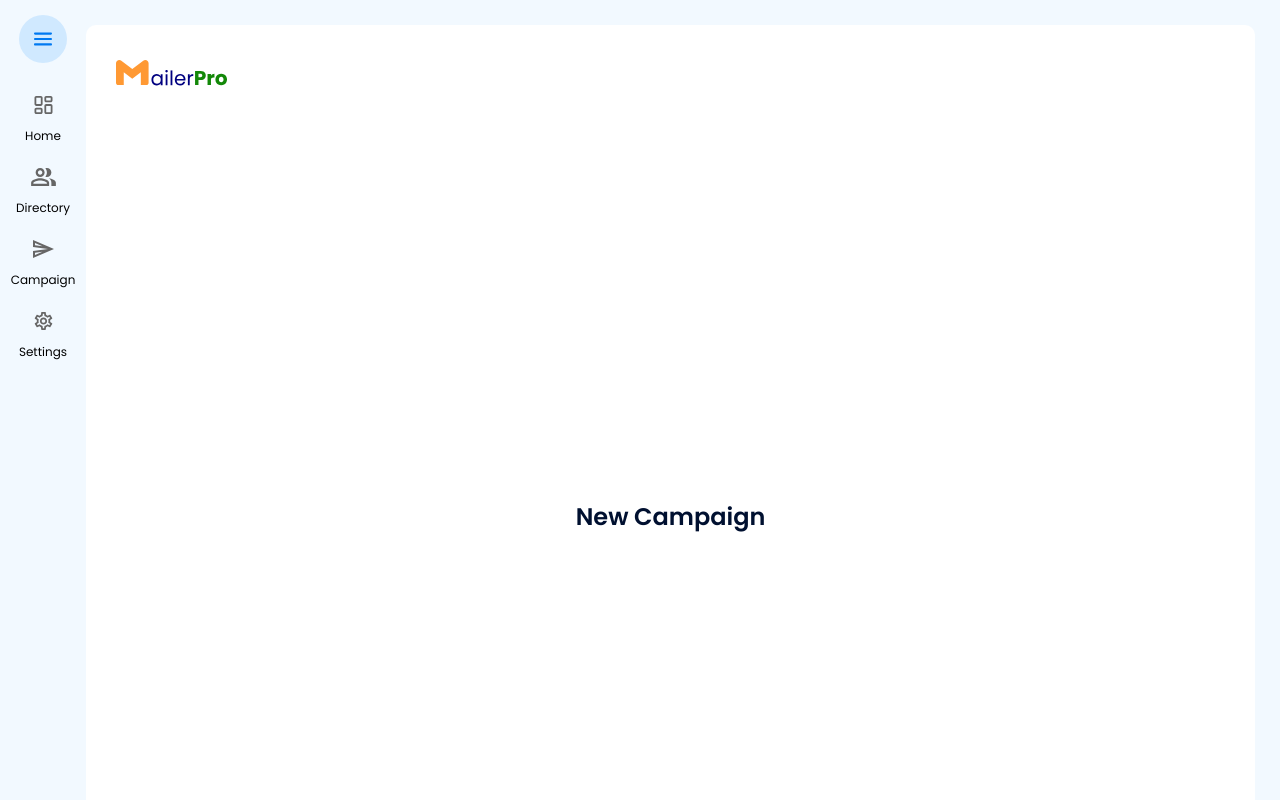
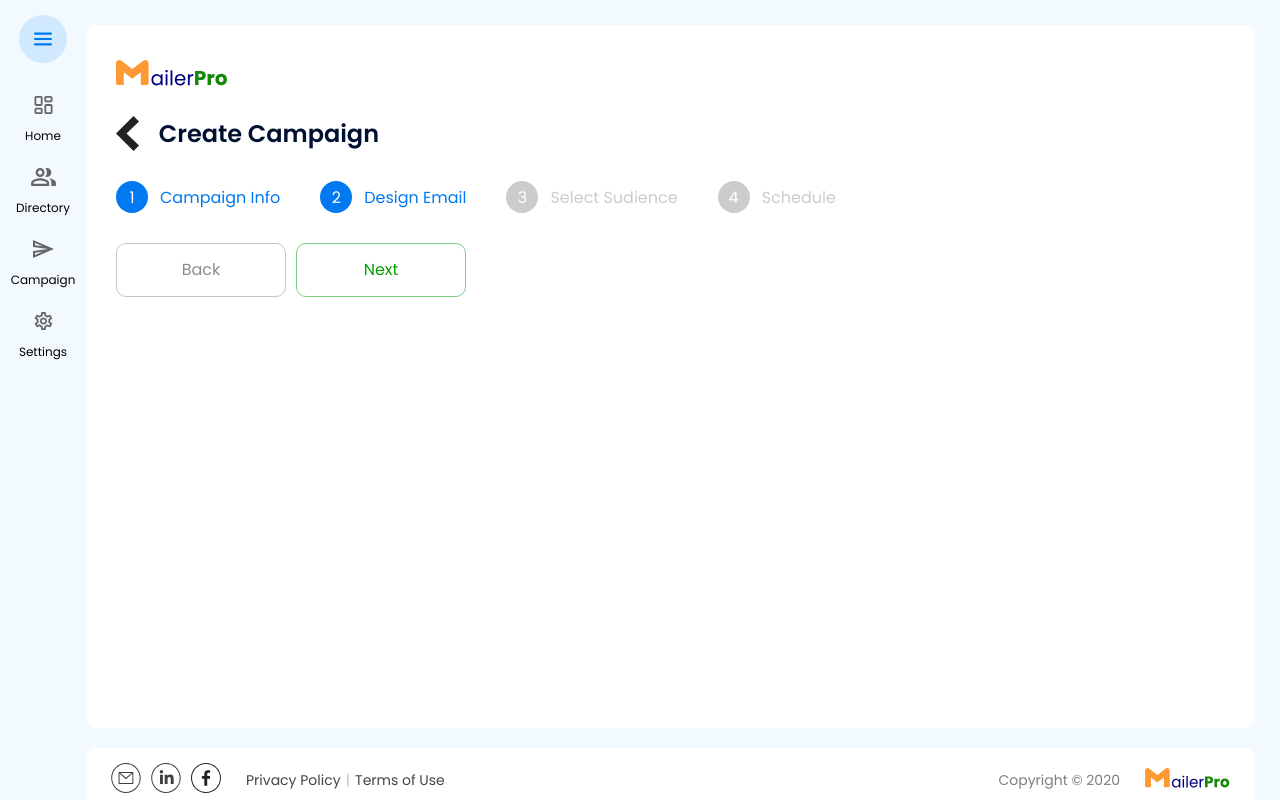
Before and after one commit to Zeph-T/MailerPro, a React (Create React App) app in the folder frontend/: page /createcampaign in a window 1280 px wide. Shown: the top 800 px of the page. Built offline with nearby package versions, Linux system fonts and the light colour scheme.

Commit message:
Updated campaign management container

```diff
--- a/frontend/src/Containers/ManageCampaign/ManageCampaign.jsx
+++ b/frontend/src/Containers/ManageCampaign/ManageCampaign.jsx
@@ -1,13 +1,46 @@
 import React from "react";
-
 import { useSelector } from "react-redux";
-
+import Header from "../../Components/Header";
+import ManageCampaignState from "./../../Components/ManageCampaign/ManageCampaignState";
 import styles from "./ManageCampaign.module.css";
+import { MANAGE_CAMPAIGN_DATA } from "./../../Utils/staticData";
+import {
+  ManageCampaignStepsWrapper,
+  ManageCampaignStepsPagination,
+  ManageCampaignState1,
+} from "./../../Components/ManageCampaign/Steps";
 
 const ManageCampaign = ({ isNew }) => {
+  const [currentState, setCurrentState] = React.useState(1);
+
+  const handleNext = () => {
+    setCurrentState(currentState + 1);
+  };
+  const handleBack = () => {
+    setCurrentState(currentState - 1);
+  };
+
   return (
     <div className={styles.container}>
-      <h1>{isNew ? "New Campaign" : "Manage Campaign"}</h1>
+      <Header
+        title={
+          isNew
+            ? MANAGE_CAMPAIGN_DATA.createCampaign
+            : MANAGE_CAMPAIGN_DATA.manageCampaign
+        }
+        withBackButton
+        link="/campaigns"
+      />
+      <ManageCampaignState currentState={currentState} />
+      <ManageCampaignStepsWrapper>
+        {currentState === 0 && <ManageCampaignState1 />}
+        <ManageCampaignStepsPagination
+          currentState={currentState}
+          totalStates={4}
+          handleNext={handleNext}
+          handleBack={handleBack}
+        />
+      </ManageCampaignStepsWrapper>
     </div>
   );
 };
--- a/frontend/src/Containers/ManageCampaign/ManageCampaign.module.css
+++ b/frontend/src/Containers/ManageCampaign/ManageCampaign.module.css
@@ -1,8 +1,6 @@
 .container {
-  height: 100vh;
   width: 100%;
   display: flex;
-  align-items: center;
-  justify-content: center;
   flex-direction: column;
+  gap: 3rem;
 }
```
